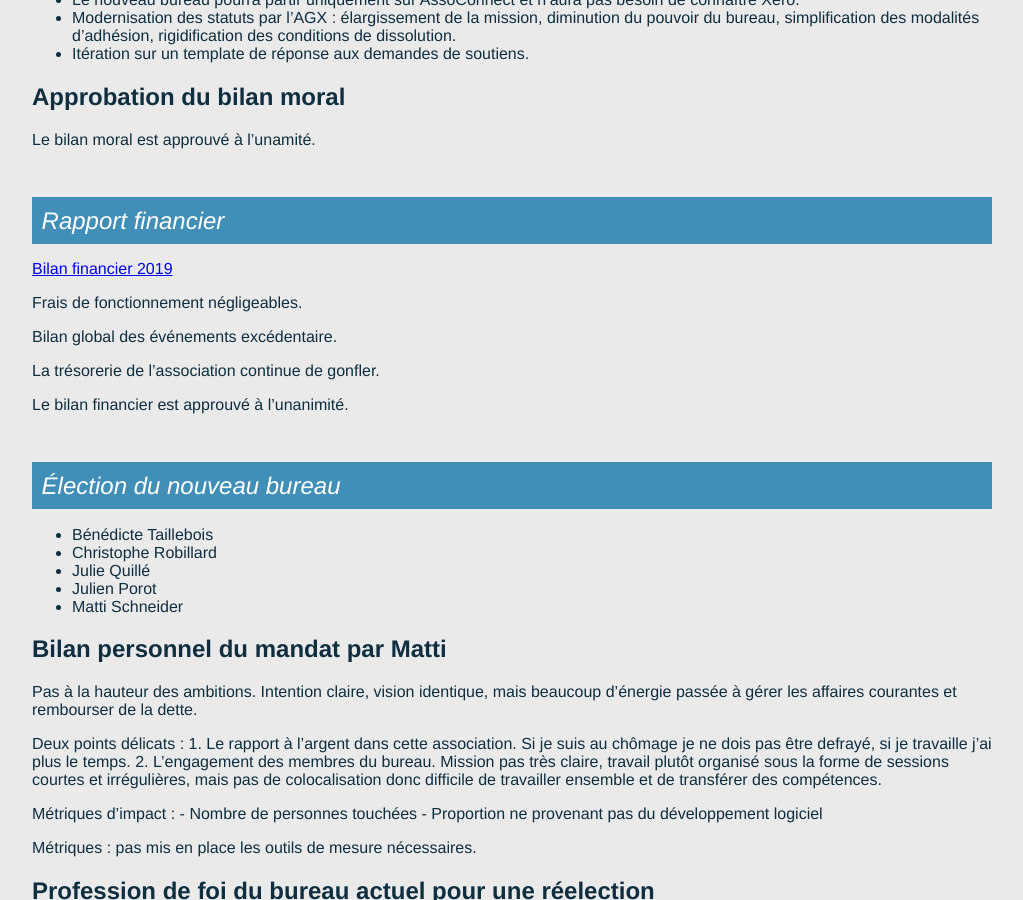
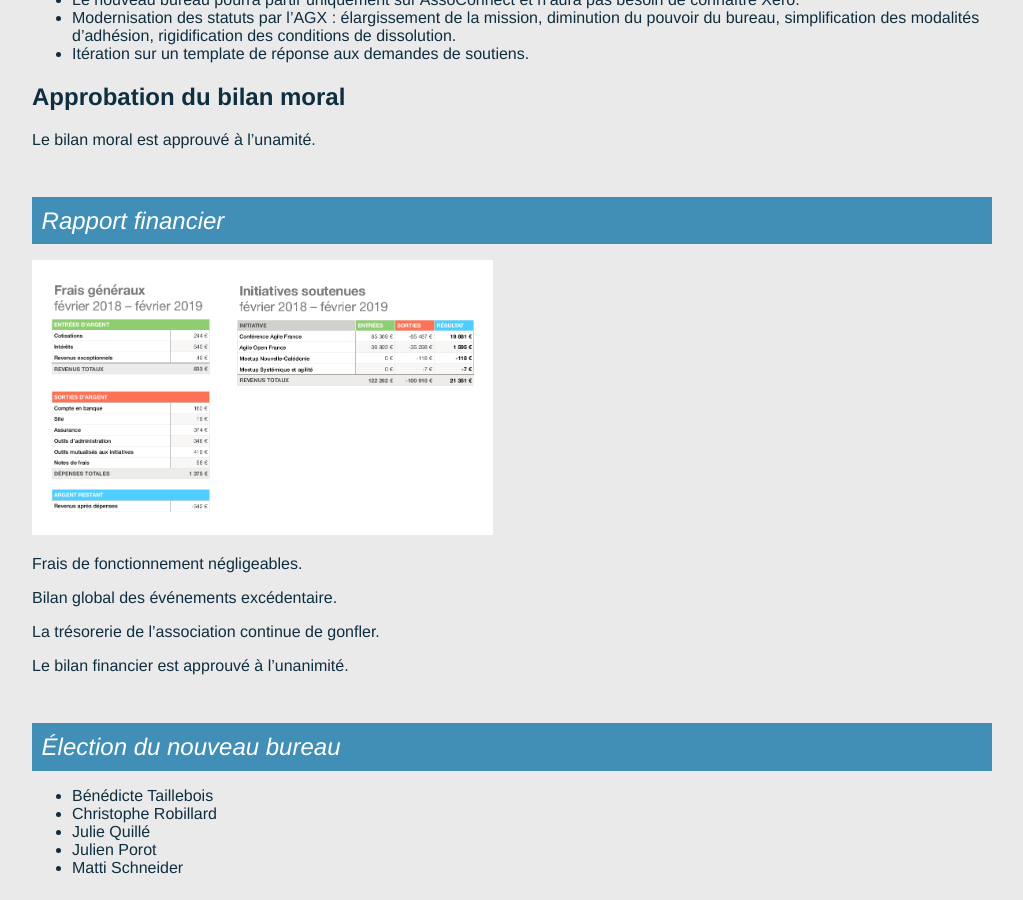
Before and after one commit to AgileFrance/AgileFrance.github.io, a Jekyll site: the page built from _assemblee_generale/2020-02-15.md, in a window 1280 px wide and 900 px high, scrolled down 2486 px. Shown: the whole window, without its empty margins (128-1151 px from the left). Built offline with Jekyll 4.4.1, drawn with Linux system fonts in a browser that asks for light colours.

Commit message:
inclut le bilan financier sous forme d'image

```diff
--- a/_assemblee_generale/2020-02-15.md
+++ b/_assemblee_generale/2020-02-15.md
@@ -111,7 +111,7 @@ Le bilan moral est approuvé à l'unamité.
 
 # Rapport financier
 
-[Bilan financier 2019](bilan-financier-global-2019.pdf)
+[![Bilan financier 2019](bilan-financier-global-2019.png)](bilan-financier-global-2019.png)
 
 Frais de fonctionnement négligeables.
 
```
Also changed, not shown: _assemblee_generale/bilan-financier-global-2019.png (added), 1 other file.
